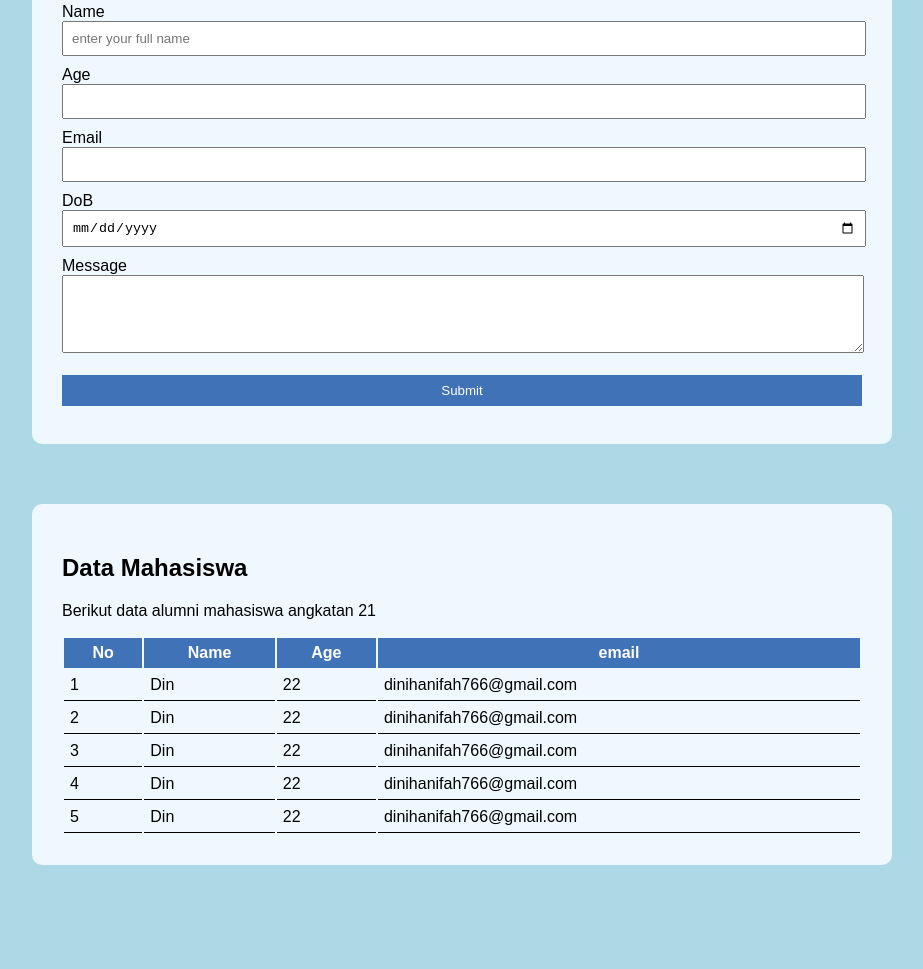
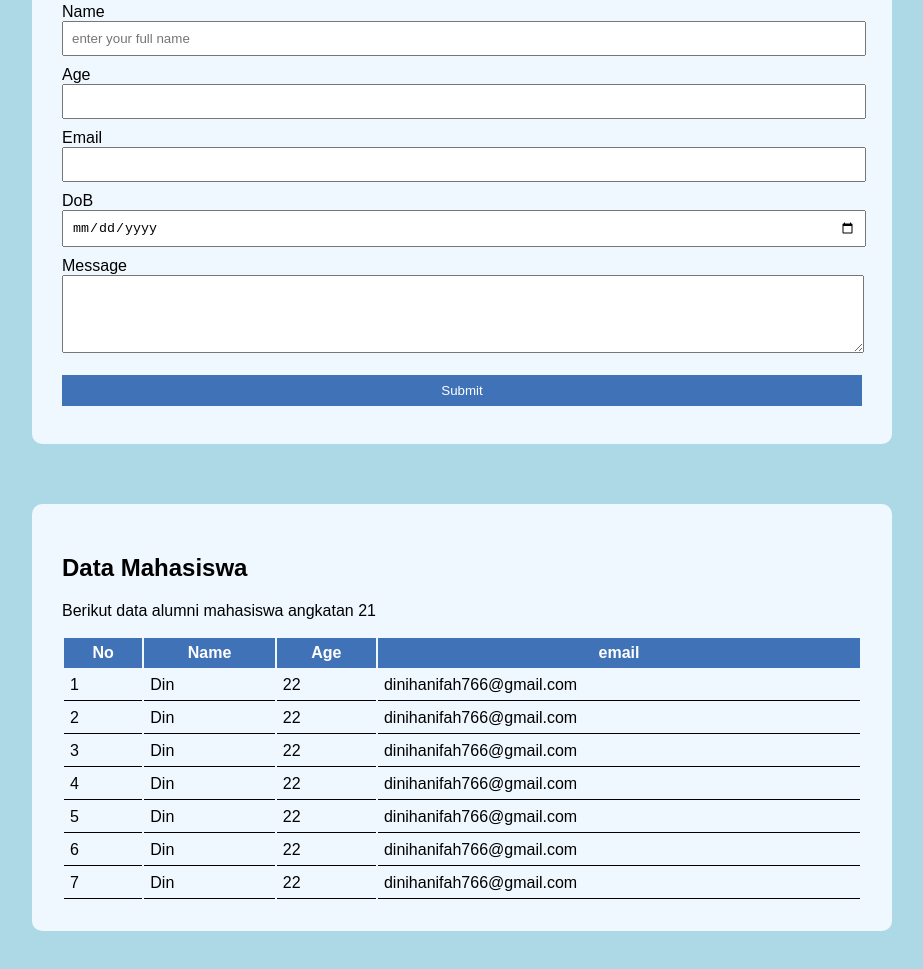
Before and after one commit to dinihanifah/coba, a plain HTML site: page index.html in a window 1280 px wide. Shown: the part 167-1136 px from the top of the page, without its empty margins (178-1101 px from the left). Before the commit the page ends 1092 px from the top, so only its background shows below. Drawn offline with Linux system fonts and the light colour scheme.

Commit message:
add3more

```diff
--- a/index.html
+++ b/index.html
@@ -129,8 +129,22 @@
                     <td>dinihanifah766@gmail.com</td>
                 </tr>
 
-                 <tr>
+                <tr>
                     <td>5</td>
+                    <td>Din</td>
+                    <td>22</td>
+                    <td>dinihanifah766@gmail.com</td>
+                </tr>
+
+                <tr>
+                    <td>6</td>
+                    <td>Din</td>
+                    <td>22</td>
+                    <td>dinihanifah766@gmail.com</td>
+                </tr>
+
+                <tr>
+                    <td>7</td>
                     <td>Din</td>
                     <td>22</td>
                     <td>dinihanifah766@gmail.com</td>
```
